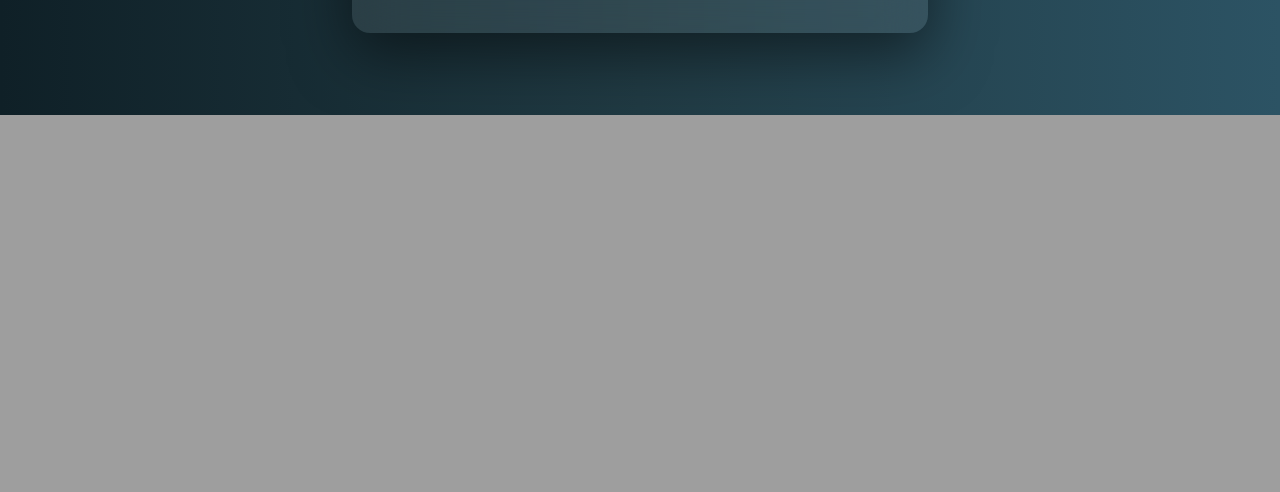
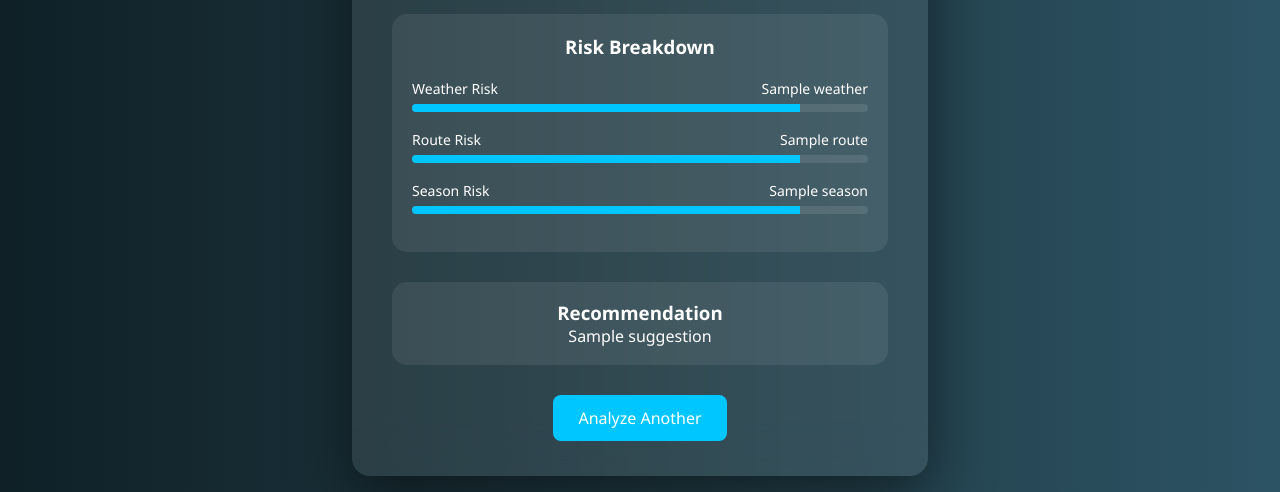
Before and after one commit to Ved07/TripGuard-TBO-, a Flask app: template templates/result.html in a window 1280 px wide. Shown: the part 1054-1546 px from the top of the page. Before the commit the page ends 1169 px from the top, so only its background shows below. Run offline with Flask 3, Linux system fonts and the light colour scheme; the template is opened without the code that fills it: most values are stand-ins (such as "Sample title", 1, 10 or a date in 2020).

Commit message:
Circular and bars Risk Description added

```diff
--- a/app.py
+++ b/app.py
@@ -15,7 +15,7 @@ def analyze():
     date = request.form.get("date")
 
     # Call risk engine
-    risk_score, risk_level, source_weather, destination_weather = calculate_risk(source, destination, date)
+    risk_score, risk_level, source_weather, destination_weather, breakdown = calculate_risk(source, destination, date)
 
     # Call suggestion engine
     suggestion = generate_suggestion(risk_level)
@@ -29,7 +29,8 @@ def analyze():
     risk_level=risk_level,
     suggestion=suggestion,
     source_weather=source_weather,
-    destination_weather=destination_weather
+    destination_weather=destination_weather,
+    breakdown=breakdown
 )
 
 if __name__ == "__main__":
--- a/static/css/style.css
+++ b/static/css/style.css
@@ -15,7 +15,7 @@ body {
     display: flex;
     justify-content: space-between;
     padding: 20px 50px;
-    background: rgba(0,0,0,0.3);
+    background: rgba(0, 0, 0, 0.3);
     backdrop-filter: blur(10px);
 }
 
@@ -59,11 +59,11 @@ body {
 .search-card {
     margin: 40px auto;
     width: 60%;
-    background: rgba(255,255,255,0.1);
+    background: rgba(255, 255, 255, 0.1);
     padding: 30px;
     border-radius: 15px;
     backdrop-filter: blur(15px);
-    box-shadow: 0px 10px 30px rgba(0,0,0,0.4);
+    box-shadow: 0px 10px 30px rgba(0, 0, 0, 0.4);
 }
 
 .form-group {
@@ -107,7 +107,7 @@ button:hover {
 .feature-box {
     width: 250px;
     padding: 25px;
-    background: rgba(255,255,255,0.1);
+    background: rgba(255, 255, 255, 0.1);
     border-radius: 15px;
     text-align: center;
     backdrop-filter: blur(10px);
@@ -116,14 +116,14 @@ button:hover {
 
 .feature-box:hover {
     transform: translateY(-10px);
-    background: rgba(255,255,255,0.2);
+    background: rgba(255, 255, 255, 0.2);
 }
 
 /* FOOTER */
 footer {
     text-align: center;
     padding: 20px;
-    background: rgba(0,0,0,0.3);
+    background: rgba(0, 0, 0, 0.3);
 }
 
 
@@ -134,11 +134,11 @@ footer {
     max-width: 700px;
     margin: 80px auto;
     padding: 35px 40px;
-    background: rgba(255,255,255,0.08);
+    background: rgba(255, 255, 255, 0.08);
     border-radius: 18px;
     backdrop-filter: blur(25px);
     text-align: center;
-    box-shadow: 0 20px 60px rgba(0,0,0,0.5);
+    box-shadow: 0 20px 60px rgba(0, 0, 0, 0.5);
 }
 
 /*Animation  */
@@ -147,8 +147,13 @@ footer {
 }
 
 @keyframes floatCard {
-    from { transform: translateY(0px); }
-    to { transform: translateY(-8px); }
+    from {
+        transform: translateY(0px);
+    }
+
+    to {
+        transform: translateY(-8px);
+    }
 }
 
 .route {
@@ -202,7 +207,7 @@ footer {
 .weather-card {
     flex: 1;
     padding: 20px;
-    background: rgba(255,255,255,0.08);
+    background: rgba(255, 255, 255, 0.08);
     border-radius: 15px;
     backdrop-filter: blur(15px);
     transition: 0.3s;
@@ -210,13 +215,13 @@ footer {
 
 .weather-card:hover {
     transform: translateY(-5px);
-    background: rgba(255,255,255,0.2);
+    background: rgba(255, 255, 255, 0.2);
 }
 
 .recommendation {
     margin-top: 30px;
     padding: 18px;
-    background: rgba(255,255,255,0.08);
+    background: rgba(255, 255, 255, 0.08);
     border-radius: 15px;
 }
 
@@ -234,3 +239,93 @@ footer {
 .back-btn:hover {
     background: #0094cc;
 }
+
+/* Circular Risk Styling */
+
+.meter-wrapper {
+    margin: 30px 0;
+}
+
+.circular-meter {
+    --size: 140px;
+    width: var(--size);
+    height: var(--size);
+    border-radius: 50%;
+    display: flex;
+    justify-content: center;
+    align-items: center;
+    margin: 0 auto;
+    font-size: 28px;
+    font-weight: bold;
+    background:
+        conic-gradient(#00c6ff calc(var(--value) * 1%),
+            rgba(255, 255, 255, 0.1) 0);
+    position: relative;
+}
+
+.circular-meter::before {
+    content: "";
+    position: absolute;
+    width: 110px;
+    height: 110px;
+    background: rgba(20, 35, 45, 0.95);
+    border-radius: 50%;
+}
+
+.circular-meter span {
+    position: relative;
+    z-index: 1;
+}
+
+/* Bars Breakdown */
+/* ===== Risk Breakdown Bars ===== */
+
+.breakdown-card {
+    margin-top: 35px;
+    padding: 20px;
+    background: rgba(255,255,255,0.08);
+    border-radius: 15px;
+}
+
+.breakdown-card h3 {
+    text-align: center;
+    margin-bottom: 20px;
+}
+
+.bar-item {
+    margin-bottom: 18px;
+}
+
+.bar-label {
+    display: flex;
+    justify-content: space-between;
+    font-size: 14px;
+    margin-bottom: 6px;
+}
+
+.bar-track {
+    width: 100%;
+    height: 8px;
+    background: rgba(255,255,255,0.1);
+    border-radius: 10px;
+    overflow: hidden;
+}
+
+.bar-fill {
+    height: 100%;
+    background: #00c6ff;
+    transition: width 0.6s ease;
+}
+
+/* Width Presets */
+.low-width {
+    width: 25%;
+}
+
+.medium-width {
+    width: 55%;
+}
+
+.high-width {
+    width: 85%;
+}
--- a/templates/result.html
+++ b/templates/result.html
@@ -1,9 +1,11 @@
 <!DOCTYPE html>
 <html>
+
 <head>
     <title>TripGuard - Result</title>
     <link rel="stylesheet" href="{{ url_for('static', filename='css/style.css') }}">
 </head>
+
 <body>
 
     <div class="result-container">
@@ -18,6 +20,12 @@
             <div class="risk-number">{{ risk_score }}</div>
             <div class="risk-level {{ risk_level|lower }}">
                 {{ risk_level }}
+            </div>
+        </div>
+        <!-- Risk Circular Analysis -->
+        <div class="meter-wrapper">
+            <div class="circular-meter" style="--value: {{ risk_score }};">
+                <span>{{ risk_score }}</span>
             </div>
         </div>
 
@@ -39,6 +47,56 @@
             </div>
 
         </div>
+<div class="breakdown-card">
+    <h3>Risk Breakdown</h3>
+
+    <!-- Weather -->
+    <div class="bar-item">
+        <div class="bar-label">
+            <span>Weather Risk</span>
+            <span>{{ breakdown.weather }}</span>
+        </div>
+        <div class="bar-track">
+            <div class="bar-fill
+                {% if breakdown.weather < 15 %}low-width
+                {% elif breakdown.weather < 30 %}medium-width
+                {% else %}high-width{% endif %}">
+            </div>
+        </div>
+    </div>
+
+    <!-- Route -->
+    <div class="bar-item">
+        <div class="bar-label">
+            <span>Route Risk</span>
+            <span>{{ breakdown.route }}</span>
+        </div>
+        <div class="bar-track">
+            <div class="bar-fill
+                {% if breakdown.route < 15 %}low-width
+                {% elif breakdown.route < 30 %}medium-width
+                {% else %}high-width{% endif %}">
+            </div>
+        </div>
+    </div>
+
+    <!-- Season -->
+    <div class="bar-item">
+        <div class="bar-label">
+            <span>Season Risk</span>
+            <span>{{ breakdown.season }}</span>
+        </div>
+        <div class="bar-track">
+            <div class="bar-fill
+                {% if breakdown.season < 15 %}low-width
+                {% elif breakdown.season < 30 %}medium-width
+                {% else %}high-width{% endif %}">
+            </div>
+        </div>
+    </div>
+</div>
+
+
 
         <!-- Recommendation -->
         <div class="recommendation">
@@ -51,4 +109,5 @@
     </div>
 
 </body>
+
 </html>
```
Also changed, not shown: engine/risk_engine.py (+9 -4 lines). Lines whose indentation alone changed are shown as unchanged.
